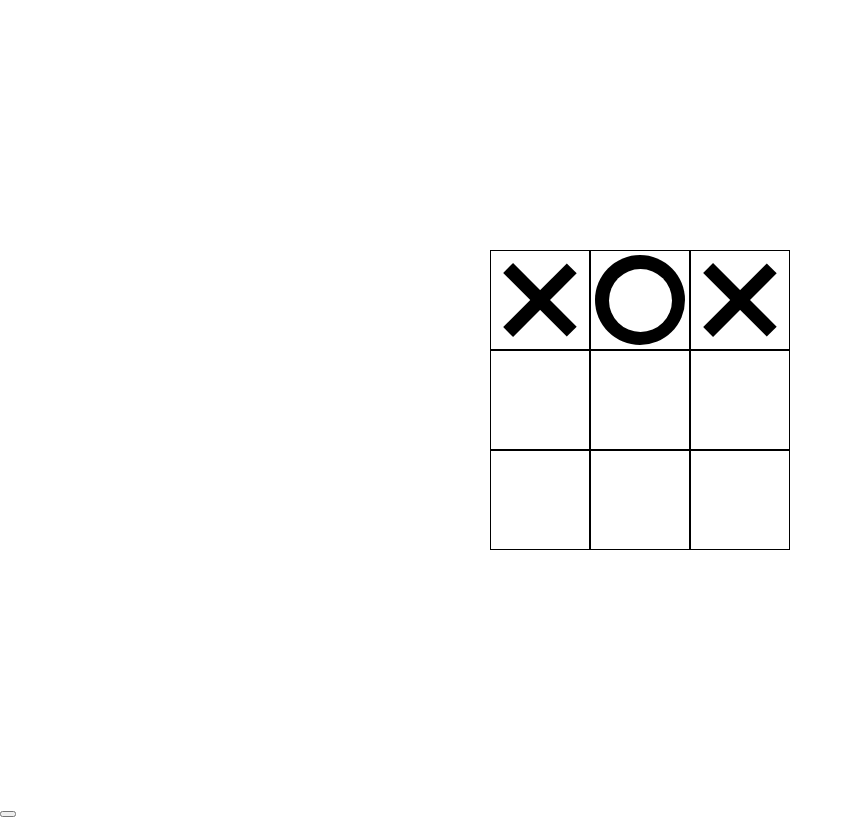
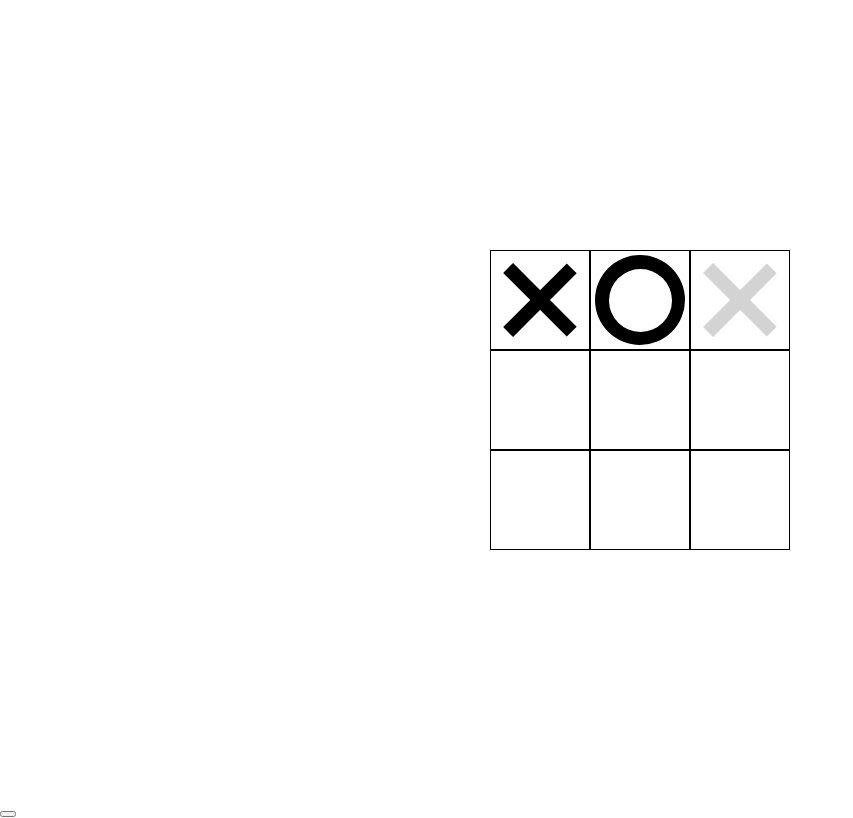
Before and after one commit to Makvi-droid/Tictactoe, a plain HTML site: page index.html in a window 1280 px wide. In both pictures the pointer is over the element 740 px from the left and 300 px from the top of the page. Shown: the whole page, without its empty margins (0-853 px from the left). Drawn offline with Linux system fonts and the light colour scheme.

```diff
--- a/style.css
+++ b/style.css
@@ -39,8 +39,14 @@
     cursor: not-allowed;
 }
 
-.board.x .cell:hover{
+.board.x .cell:not(.x):not(.circle):hover::before,
+.board.x .cell:not(.x):not(.circle):hover::after{
+    background-color: lightgrey;
+}
 
+.cell.x::before,
+.cell.x::after{
+    background-color: black;
 }
 
 .cell.x::before,
@@ -51,7 +57,6 @@
     position: absolute;
     width: calc(var(--mark-size) * 0.15);
     height: var(--mark-size);
-    background-color: black;
 }
 
 .cell.x::before,
```
